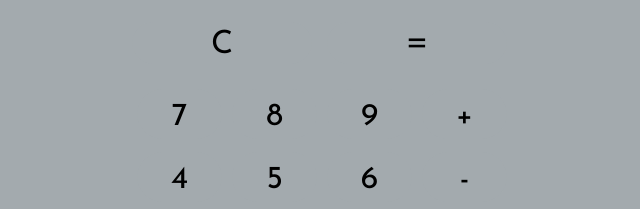
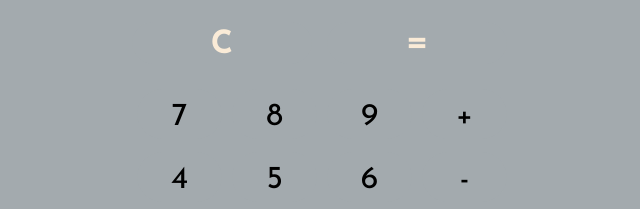
Before and after one commit to yuecelem/icalculator, a plain HTML site: page index.html in a window 1280 px wide. Shown: the part 321-530 px from the top of the page, 318-958 px from the left. Drawn offline with Linux system fonts and the light colour scheme; a web font is replaced by a local one.

Commit message:
Add color to clear end equals

```diff
--- a/stylesheets.css
+++ b/stylesheets.css
@@ -81,6 +81,9 @@ body {
     /* border: 1px solid rgb(97, 100, 87); */
     border: none;
     margin-right: 5px;
+    font-weight: 900;
+    color: antiquewhite;
+
 
 }
 
```
